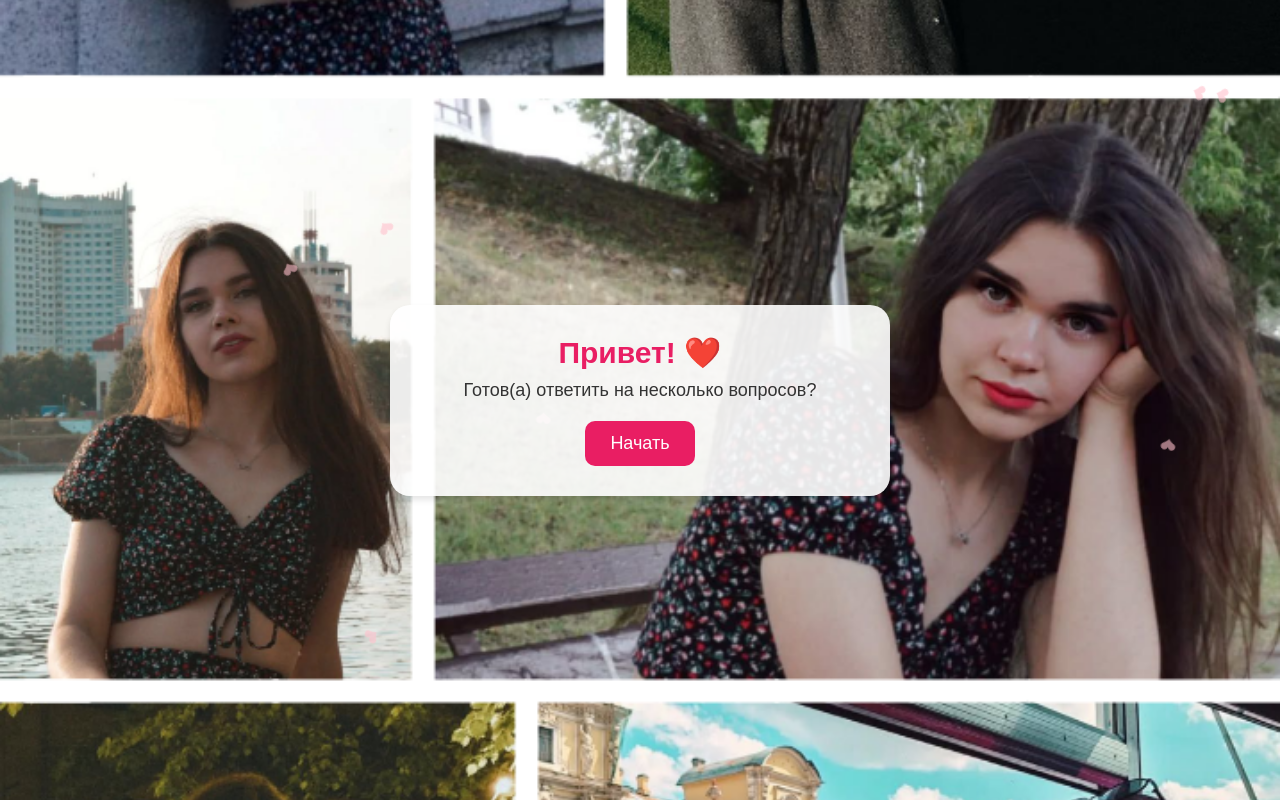
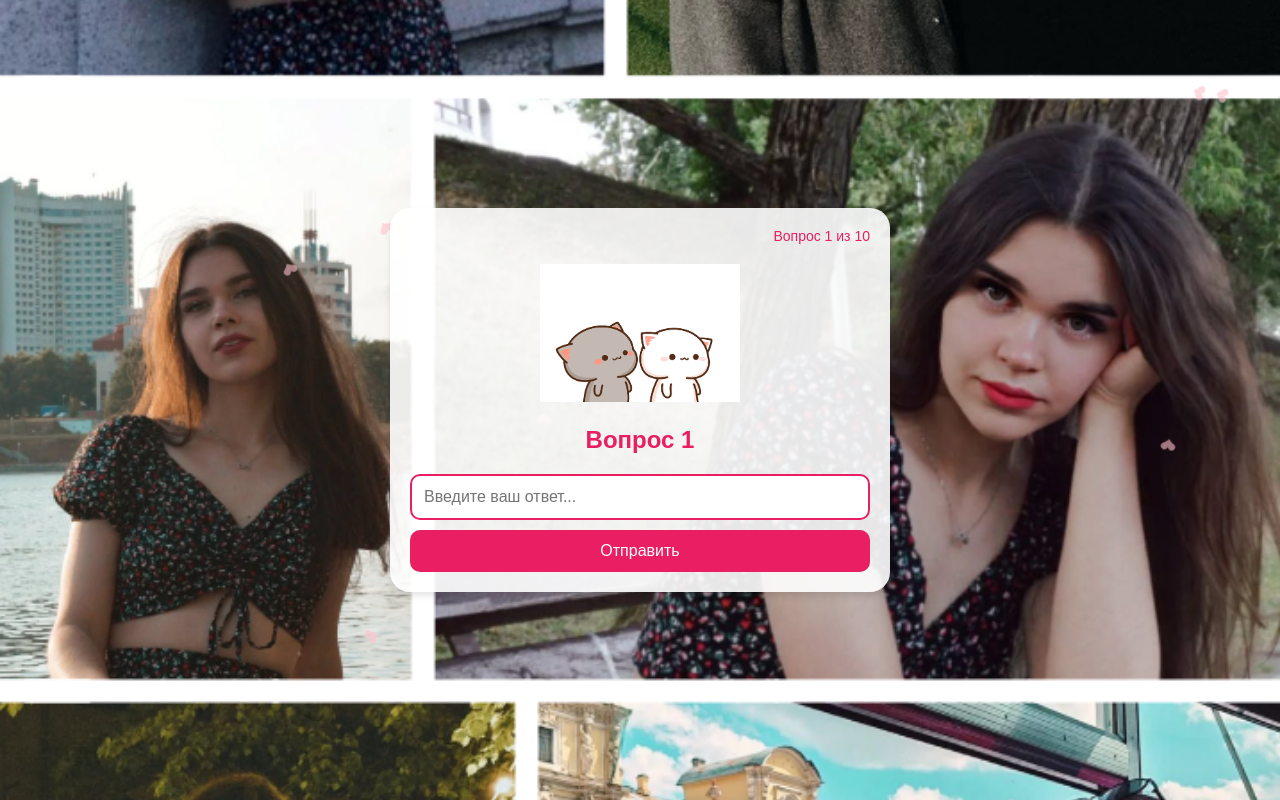
Before and after one commit to SaleXPetROV/love-questions-site, a plain HTML site: page index.html in a window 1280 px wide. Drawn offline with Linux system fonts and the light colour scheme.

Commit message:
revert: remove start button, attempt autoplay music

```diff
--- a/index.html
+++ b/index.html
@@ -20,19 +20,13 @@
         Your browser does not support the audio element.
     </audio>
 
-    <div class="start-container" id="startContainer">
-        <h2>Привет! ❤️</h2>
-        <p>Готов(а) ответить на несколько вопросов?</p>
-        <button id="startButton">Начать</button>
-    </div>
-
-    <div class="container" id="questionPage" style="display: none;">
+    <div class="container" id="questionPage">
         <div class="progress">
             <span id="questionCounter">Вопрос 1 из 10</span>
         </div>
 
         <div class="cat-container">
-            <img src="images/gif1.gif" alt="Анимированный котик" class="cat-animation">
+            <img src="images/cat.gif" alt="Анимированный котик" class="cat-animation">
         </div>
 
         <div class="question-container">
--- a/script.js
+++ b/script.js
@@ -37,11 +37,6 @@ const submitButton = document.getElementById('submitBtn');
 const questionCounter = document.getElementById('questionCounter');
 const catImage = document.querySelector('.cat-animation');
 const backgroundMusic = document.getElementById('backgroundMusic');
-
-// Новые элементы для стартового экрана
-const startContainer = document.getElementById('startContainer');
-const startButton = document.getElementById('startButton');
-const questionPage = document.getElementById('questionPage');
 
 // Функция для создания падающих сердечек
 function createHearts() {
@@ -106,23 +101,6 @@ function showCurrentQuestion() {
     updateCatAnimation();
 }
 
-// Обработчик нажатия кнопки "Начать"
-startButton.addEventListener('click', () => {
-    // Скрываем стартовый экран
-    startContainer.style.display = 'none';
-    // Показываем страницу с вопросами
-    questionPage.style.display = 'flex'; // Используем flex, как в CSS для центрирования
-
-    // Запускаем музыку
-    backgroundMusic.play().catch(error => {
-        console.error('Ошибка воспроизведения музыки:', error);
-        // Можно добавить сообщение пользователю, что нужно включить звук
-    });
-
-    // Показываем первый вопрос
-    showCurrentQuestion();
-});
-
 // Обработчик отправки ответа
 submitButton.addEventListener('click', async () => {
     const answer = answerInput.value.trim();
@@ -150,10 +128,16 @@ submitButton.addEventListener('click', async () => {
             await sendToTelegram('Все вопросы пройдены! 🎉');
 
             // Останавливаем музыку (опционально)
-            backgroundMusic.pause();
+            // backgroundMusic.pause();
         }
     }
 });
 
-// Инициализация - показываем стартовый экран при загрузке
-// showCurrentQuestion(); // Эту строку убираем
+// Инициализация - показываем первый вопрос при загрузке
+showCurrentQuestion();
+
+// Запускаем музыку при загрузке страницы (может быть заблокировано браузером)
+backgroundMusic.play().catch(error => {
+    console.error('Ошибка автоматического воспроизведения музыки:', error);
+    // Можно добавить сообщение пользователю, что нужно включить звук
+});
--- a/styles.css
+++ b/styles.css
@@ -45,46 +45,6 @@ body {
     margin: 20px;
     position: relative;
     z-index: 1;
-}
-
-/* Стили для стартового экрана */
-.start-container {
-    text-align: center;
-    padding: 30px;
-    background-color: rgba(255, 255, 255, 0.9);
-    border-radius: 20px;
-    box-shadow: 0 4px 6px rgba(0, 0, 0, 0.1);
-    margin: 20px;
-    max-width: 500px;
-    width: 100%;
-    z-index: 1;
-}
-
-.start-container h2 {
-    color: #e91e63;
-    font-size: 30px;
-    margin-bottom: 10px;
-}
-
-.start-container p {
-    color: #333;
-    font-size: 18px;
-    margin-bottom: 20px;
-}
-
-.start-container button {
-     padding: 12px 25px;
-    background-color: #e91e63;
-    color: white;
-    border: none;
-    border-radius: 10px;
-    font-size: 18px;
-    cursor: pointer;
-    transition: background-color 0.3s;
-}
-
-.start-container button:hover {
-    background-color: #c2185b;
 }
 
 .progress {
@@ -144,20 +104,9 @@ button:hover {
 }
 
 @media (max-width: 480px) {
-    .container, .start-container {
+    .container {
         margin: 10px;
         padding: 15px;
-    }
-
-    .start-container h2 {
-        font-size: 24px;
-    }
-    .start-container p {
-        font-size: 16px;
-    }
-     .start-container button {
-        font-size: 16px;
-        padding: 10px 20px;
     }
 
     h2 {
```
